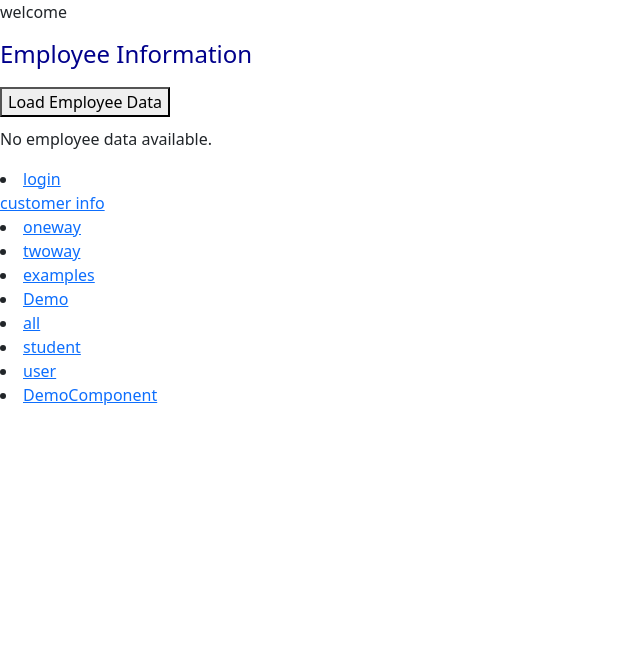
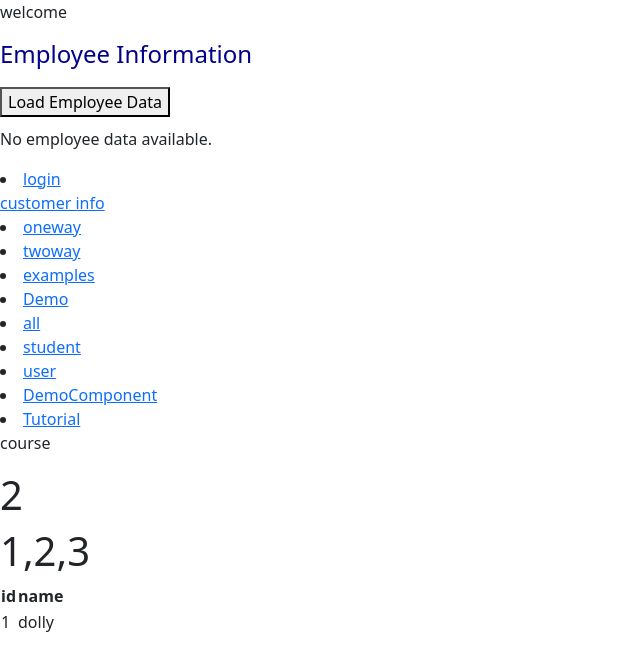
Before and after one commit to GurugubelliSravanthi/Angular-Practice-Files, an Angular app: page /tut in a window 1280 px wide. Before the commit this address led to /. Shown: the top 670 px of the page, without its empty margins (0-640 px from the left). Built offline with nearby package versions, Linux system fonts and the light colour scheme.

Commit message:
Added Service Tutorial

```diff
--- a/src/app/app.component.html
+++ b/src/app/app.component.html
@@ -35,4 +35,7 @@
 <li>
   <a href="/demo2">DemoComponent</a>
 </li>
+<li>
+  <a href="/tut">Tutorial</a>
+</li>
 <router-outlet></router-outlet>
--- a/src/app/app.routes.ts
+++ b/src/app/app.routes.ts
@@ -9,6 +9,7 @@ import { AllComponent } from './components/all/all.component';
 import { StudentComponent } from './components/student/student.component';
 import { UserComponent } from './components/user/user.component';
 import { DemoComponent } from './components/demo/demo.component';
+import { TutorialComponent } from './components/tutorial/tutorial.component';
 
 export const routes: Routes = [
   { path: 'dolly', component: LoginComponent },
@@ -20,5 +21,6 @@ export const routes: Routes = [
   { path: 'all', component: AllComponent },
   { path: 'student', component: StudentComponent },
   { path: 'user', component: UserComponent },
-  { path: 'demo2',component: DemoComponent},
+  { path: 'demo2', component: DemoComponent },
+  { path: 'tut',component:TutorialComponent},
 ];
--- /dev/null
+++ b/src/app/components/tutorial/tutorial.component.html
@@ -0,0 +1,13 @@
+<p>{{j}}</p>
+<h1>{{p}}</h1>
+<h1>{{a}}</h1>
+<table>
+  <tr>
+    <th>id</th>
+    <th>name</th>
+  </tr>
+  <tr *ngFor= "let i of objj">
+    <td>{{i.id}}</td>
+    <td>{{i.name}}</td>
+  </tr>
+</table>
--- /dev/null
+++ b/src/app/components/tutorial/tutorial.component.ts
@@ -0,0 +1,26 @@
+import { Component } from '@angular/core';
+import { TutorialService } from '../../services/tutorial.service';
+import { tut } from '../../models/tutorial.model';
+import { CommonModule } from '@angular/common';
+
+@Component({
+  selector: 'app-tutorial',
+  standalone: true,
+  imports: [CommonModule],
+  templateUrl: './tutorial.component.html',
+  styleUrl: './tutorial.component.css'
+})
+export class TutorialComponent {
+  j!: String
+  p!: number
+  a!: number[]
+  public objj: tut[] = [
+
+  ]
+  constructor(private obj: TutorialService) {
+    this.j = this.obj.getMeth()
+    this.p=this.obj.getadd()
+    this.a = this.obj.getar()
+    this.objj=this.obj.gettut()
+}
+}
--- /dev/null
+++ b/src/app/models/tutorial.model.ts
@@ -0,0 +1,4 @@
+export interface tut{
+  id: number
+  name:String
+}
--- /dev/null
+++ b/src/app/services/tutorial.service.ts
@@ -0,0 +1,30 @@
+import { Injectable } from '@angular/core';
+import { tut } from '../models/tutorial.model';
+
+@Injectable({
+  providedIn: 'root'
+})
+export class TutorialService {
+  public obj: tut[] = [
+   {id:1,name:"dolly"}
+  ]
+  gettut() :tut[]{
+    return this.obj
+  }
+
+  constructor() { }
+
+
+  java: String = "course"
+  getMeth() {
+    return this.java
+  }
+  python: number=2
+  getadd() {
+  return this.python
+  }
+  arr: number[] = [1, 2, 3]
+  getar() {
+    return this.arr
+  }
+}
```
Also changed, not shown: src/app/components/tutorial/tutorial.component.css (added), 2 other files (tests, documents, lock files or other folders).
